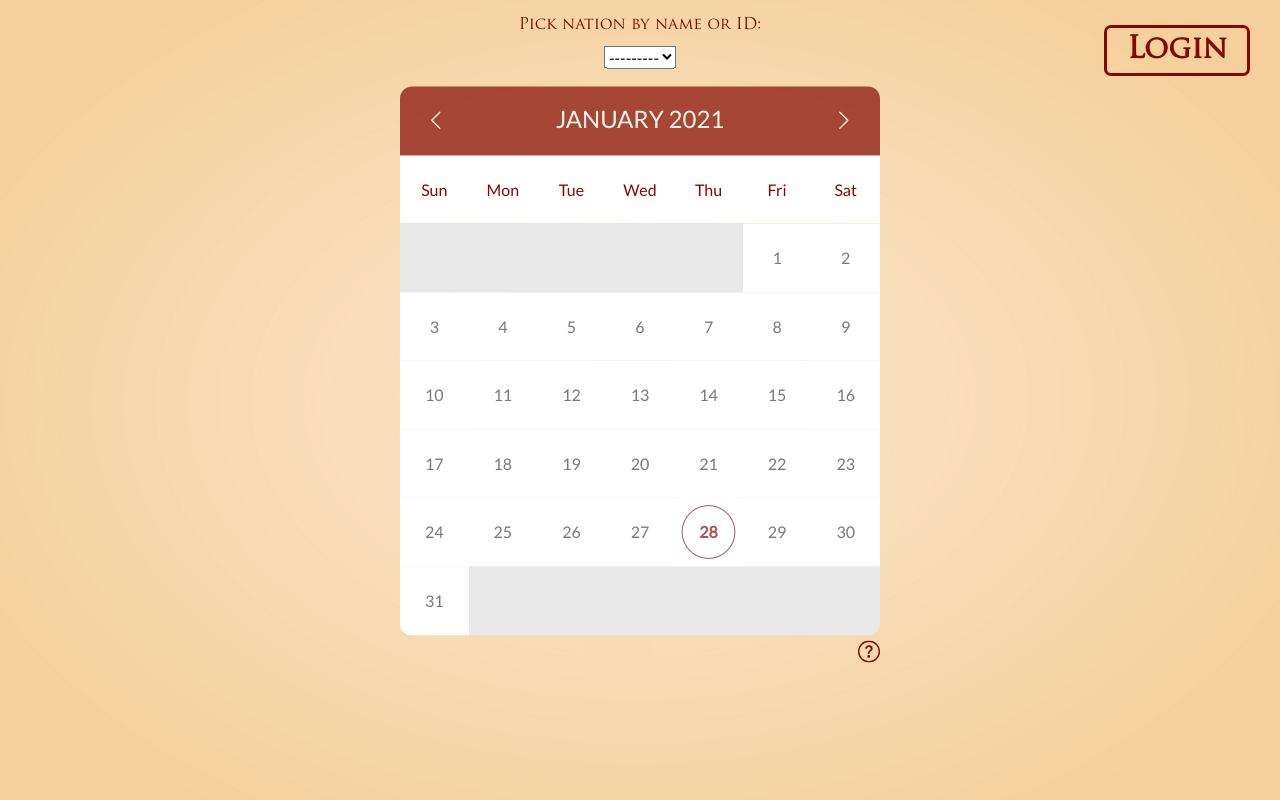
After one commit to MathiasSven/CotL-Project-Django, a Django app: template cotlsite/templates/cotlsite/activity.html in a window 1280 px wide. The commit adds this page. Run offline with Django 3.2, Linux system fonts and the light colour scheme; the template is opened without the code that fills it: values that come from a table or form of the project are taken from there, others are empty; parts of the project's set-up code (start-up, migrations or seed data) failed here and were passed over; some libraries are stand-ins or nearby versions.

Commit message:
added activity functionality among many other things

```diff
--- a/cotlproject/production.py
+++ b/cotlproject/production.py
@@ -45,6 +45,8 @@ AUTHENTICATION_BACKENDS = [
 # Application definition
 
 INSTALLED_APPS = [
+    'dal',
+    'dal_select2',
     'django.contrib.admin',
     'django.contrib.auth',
     'django.contrib.contenttypes',
--- a/cotlproject/settings.py
+++ b/cotlproject/settings.py
@@ -37,6 +37,8 @@ AUTHENTICATION_BACKENDS = [
 # Application definition
 
 INSTALLED_APPS = [
+    'dal',
+    'dal_select2',
     'django.contrib.admin',
     'django.contrib.auth',
     'django.contrib.contenttypes',
--- /dev/null
+++ b/cotlsite/forms.py
@@ -0,0 +1,14 @@
+from django import forms
+from dal import autocomplete
+
+from pnwdata.models import AllianceMember
+
+
+class AllianceMemberForm(forms.ModelForm):
+    class Meta:
+        model = AllianceMember
+        fields = ['nation']
+        widgets = {
+            'nation': autocomplete.ModelSelect2(url='alliance-members-autocomplete',
+                                                attrs={'data-html': True})
+        }
--- /dev/null
+++ b/cotlsite/static/cotlsite/css/activity.css
@@ -0,0 +1,182 @@
+html, body {
+    background-color: #f5f1e9;
+    height: 100%;
+
+    -webkit-touch-callout: none;
+    -webkit-user-select: none;
+    -khtml-user-select: none;
+    -moz-user-select: none;
+    -ms-user-select: none;
+    user-select: none;
+}
+
+#calendar {
+    width: 320px;
+    font-family: 'Lato', sans-serif;
+
+    position: absolute;
+    top: 50%;
+    left: 50%;
+    margin-right: -50%;
+    transform: translate(-50%, -50%)
+}
+
+form {
+    text-align: center;
+
+    margin-bottom: 17px;
+}
+
+form > p, .legend {
+    line-height: 10px;
+    font-family: var(--ff-primary) !important;
+    color: var(--clr-aa-red) !important;
+    text-align: center;
+}
+
+#calendar_weekdays div {
+    display: inline-block;
+    vertical-align: top;
+}
+
+#calendar_content, #calendar_weekdays, #calendar_header {
+    position: relative;
+    width: 320px;
+    overflow: hidden;
+    float: left;
+    z-index: 10;
+}
+
+#calendar_weekdays div, #calendar_content div {
+    width: 40px;
+    height: 40px;
+    overflow: hidden;
+    text-align: center;
+    background-color: #FFFFFF;
+    color: #787878;
+}
+
+#calendar_content {
+    -webkit-border-radius: 0 0 12px 12px;
+    -moz-border-radius: 0 0 12px 12px;
+    border-radius: 0 0 12px 12px;
+}
+
+#calendar_content div {
+    float: left;
+}
+
+#calendar_content div:hover {
+    background-color: #F8F8F8;
+}
+
+#calendar_content div.blank {
+    background-color: #E8E8E8;
+}
+
+#calendar_header {
+    zoom: 1;
+    filter: alpha(opacity=70);
+    opacity: 0.7;
+}
+
+#calendar_content {
+    color: #FFFFFF;
+}
+
+#calendar_header {
+    width: 100%;
+    height: 37px;
+    text-align: center;
+    background-color: #FF6860;
+    padding: 18px 0;
+    -webkit-border-radius: 12px 12px 0 0;
+    -moz-border-radius: 12px 12px 0 0;
+    border-radius: 12px 12px 0 0;
+}
+
+#calendar_header h1 {
+    font-size: 1.5em;
+    color: #FFFFFF;
+    float: left;
+    width: 70%;
+}
+
+i[class^=icon-chevron] {
+    color: #FFFFFF;
+    float: left;
+    width: 15%;
+    border-radius: 50%;
+    margin-top: -20px;
+}
+
+.bi {
+    width: 30%;
+    height: auto;
+}
+
+.today {
+    color: rgba(131, 8, 0, 0.7) !important;
+    font-weight: 900;
+    background: rgb(255, 255, 255);
+    background: radial-gradient(circle, rgba(255, 255, 255, 1) 52%, rgba(131, 8, 0, 0.7) 54%, rgba(255, 255, 255, 1) 56%);
+}
+
+.active_1 {
+    background: rgb(255, 255, 255);
+    background: radial-gradient(circle, rgba(255, 255, 255, 1) 52%, rgba(59, 224, 44, 1) 54%, rgba(255, 255, 255, 1) 56%);
+}
+
+.active_2 {
+    background: rgb(255, 255, 255);
+    background: radial-gradient(circle,
+    rgba(255, 255, 255, 1) 46%, rgba(59, 224, 44, 1) 48%, rgba(255, 255, 255, 1) 50%,
+    rgba(255, 255, 255, 1) 52%, rgba(59, 224, 44, 1) 54%, rgba(255, 255, 255, 1) 56%);
+}
+
+.active_3 {
+    background: rgb(255, 255, 255);
+    background: radial-gradient(circle,
+    rgba(255, 255, 255, 1) 40%, rgba(59, 224, 44, 1) 42%, rgba(255, 255, 255, 1) 44%,
+    rgba(255, 255, 255, 1) 46%, rgba(59, 224, 44, 1) 48%, rgba(255, 255, 255, 1) 50%,
+    rgba(255, 255, 255, 1) 52%, rgba(59, 224, 44, 1) 54%, rgba(255, 255, 255, 1) 56%);
+}
+
+.legend_1, .legend_2, .legend_3 {
+    height: 30px;
+    width: 30px;
+    display: inline-block;
+
+    margin-bottom: -10px;
+}
+
+.bi-question-circle {
+    height: 22px !important;
+    width: 22px !important;
+    color: var(--clr-aa-red);
+    float: right;
+
+    margin-top: 5px
+}
+
+.legend {
+    margin-top: 600px;
+    visibility: hidden;
+}
+
+.legend_1 {
+    background: radial-gradient(circle, rgba(255, 255, 255, 0) 60%, rgba(59, 224, 44, 1) 65%, rgba(255, 255, 255, 0) 70%);
+}
+
+.legend_2 {
+    background: radial-gradient(circle,
+    rgba(255, 255, 255, 0) 50%, rgba(59, 224, 44, 1) 55%, rgba(255, 255, 255, 0) 60%,
+    rgba(255, 255, 255, 0) 60%, rgba(59, 224, 44, 1) 65%, rgba(255, 255, 255, 0) 70%);
+}
+
+.legend_3 {
+    background: radial-gradient(circle,
+    rgba(255, 255, 255, 0) 40%, rgba(59, 224, 44, 1) 45%, rgba(255, 255, 255, 0) 50%,
+    rgba(255, 255, 255, 0) 50%, rgba(59, 224, 44, 1) 55%, rgba(255, 255, 255, 0) 60%,
+    rgba(255, 255, 255, 0) 60%, rgba(59, 224, 44, 1) 65%, rgba(255, 255, 255, 0) 70%);
+}
--- a/cotlsite/static/cotlsite/css/home.css
+++ b/cotlsite/static/cotlsite/css/home.css
@@ -105,7 +105,7 @@ li > a:hover {
 }
 
 #play-button:hover {
-    font-weight: 1000;
+    font-weight: 900;
 }
 
 #pause-button {
@@ -113,7 +113,7 @@ li > a:hover {
 }
 
 #pause-button:hover {
-    font-weight: 1000;
+    font-weight: 900;
 }
 
 footer {
--- a/cotlsite/static/cotlsite/css/layout.css
+++ b/cotlsite/static/cotlsite/css/layout.css
@@ -27,6 +27,8 @@
     --clr-dark: #303030;
     --clr-accent: #16e0bd;
     --clr-aa-red: #830800;
+
+    --crl-aa-beige: #F7DBB2;
 
     --fs-h1: 3 ram;
     --fs-h2: 2.25rem;
@@ -167,3 +169,32 @@ html {
 body {
     background-color: transparent !important;
 }
+
+loader {
+    width: 100%;
+    height: 100%;
+    position: absolute;
+    top: 0;
+    left: 0;
+    background-color: var(--crl-aa-beige);
+    z-index: 999;
+
+    display: flex;
+    align-items: center;
+    justify-content: center;
+}
+
+loader > img {
+    position: absolute;
+    width: 5%;
+
+    z-index: 1000;
+
+    -webkit-animation:loader_rotation 4s linear infinite;
+    -moz-animation:loader_rotation 4s linear infinite;
+    animation: loader_rotation 4s linear infinite;
+}
+
+@-moz-keyframes loader_rotation { 100% { -moz-transform: rotate(360deg); } }
+@-webkit-keyframes loader_rotation { 100% { -webkit-transform: rotate(360deg); } }
+@keyframes loader_rotation { 100% { -webkit-transform: rotate(360deg); transform:rotate(360deg); } }
--- /dev/null
+++ b/cotlsite/static/cotlsite/js/activity.js
@@ -0,0 +1,157 @@
+let nation_chosen
+let activity_array
+
+$(function () {
+    function c() {
+        add_weekdays();
+        let array_days = get_array_days();
+        let r = 0;
+        let u = false;
+        // .empty to remove all child elements of of "calendar_content"
+        calendar_content.empty();
+        while (!u) {
+            // Checks for the first place to put a day on the calendar
+            if (days_of_week[r] === array_days[0].weekday) {
+                u = true
+            } else {
+                calendar_content.append('<div class="blank"></div>');
+                r++
+            }
+        }
+        for (let c = 0; c < 42 - r; c++) {
+            if (c >= array_days.length) {
+                calendar_content.append('<div class="blank"></div>')
+            } else {
+                let v = array_days[c].day;
+                let m = check_if_today(new Date(year, month - 1, v)) ? '<div class="today">' : "<div>";
+                calendar_content.append(m + "" + v + "</div>")
+            }
+        }
+        let y = colors[month - 1];
+        calendar_header.css("background-color", y).find("h1").text(months[month - 1] + " " + year);
+        calendar_weekdays.find("div").css("color", y);
+        // calendar_content.find(".today").css("background-color", y);
+        size_elements()
+    }
+
+    function get_array_days() {
+        let e = [];
+        for (let r = 1; r < days_in_month(year, month) + 1; r++) {
+            e.push({
+                day: r,
+                weekday: days_of_week[day_of_the_week_number(year, month, r)]
+            })
+        }
+        return e
+    }
+
+    function add_weekdays() {
+        calendar_weekdays.empty();
+        for (let e = 0; e < 7; e++) {
+            calendar_weekdays.append("<div>" + days_of_week[e].substring(0, 3) + "</div>")
+        }
+    }
+
+    function size_elements() {
+        let t;
+        let n = $("#calendar").css("width", size + "px");
+        n.find(t = "#calendar_weekdays, #calendar_content").css("width", size + "px").find("div").css({
+            width: size / 7 + "px",
+            height: size / 7 + "px",
+            "line-height": size / 7 + "px"
+        });
+        n.find("#calendar_header").css({
+            height: size * (1 / 7) + "px"
+        }).find('i[class^="icon-chevron"]').css("line-height", size * (1 / 7) + "px")
+    }
+
+    function days_in_month(year, month) {
+        return (new Date(year, month, 0)).getDate()
+    }
+
+    function day_of_the_week_number(year, month, day) {
+        return (new Date(year, month - 1, day)).getDay()
+    }
+
+    function check_if_today(e) {
+        return y(new Date) === y(e)
+    }
+
+    function y(e) {
+        return e.getFullYear() + "/" + (e.getMonth() + 1) + "/" + e.getDate()
+    }
+
+    function get_today_date() {
+        let date = new Date;
+        year = date.getFullYear();
+        month = date.getMonth() + 1
+    }
+
+    let size = 480;
+    let year
+    let month
+    let months = ["JANUARY", "FEBRUARY", "MARCH", "APRIL", "MAY", "JUNE", "JULY", "AUGUST", "SEPTEMBER", "OCTOBER", "NOVEMBER", "DECEMBER"];
+    let days_of_week = ["Sunday", "Monday", "Tuesday", "Wednesday", "Thursday", "Friday", "Saturday"];
+    let colors = ["#830800", "#830800", "#830800", "#830800", "#830800", "#830800", "#830800", "#830800", "#830800", "#830800", "#830800", "#830800"];
+    let calendar_element = $("#calendar");
+    let calendar_header = calendar_element.find("#calendar_header");
+    let calendar_weekdays = calendar_element.find("#calendar_weekdays");
+    let calendar_content = calendar_element.find("#calendar_content");
+    get_today_date();
+    c();
+    calendar_header.find('i[class^="icon-chevron"]').on("click", function () {
+        let e = $(this);
+        let r = function (e) {
+            month = e === "next" ? month + 1 : month - 1;
+            if (month < 1) {
+                month = 12;
+                year--
+            } else if (month > 12) {
+                month = 1;
+                year++
+            }
+            c()
+        };
+        if (e.attr("class").indexOf("left") !== -1) {
+            r("previous")
+        } else {
+            r("next")
+        }
+        if (activity_array !== undefined) {
+            apply_activity_data()
+        }
+    })
+
+    function apply_activity_data() {
+        let active_type
+        if (activity_array[year] !== undefined) {
+            if (activity_array[year][month] !== undefined) {
+                for (const [key, value] of Object.entries(activity_array[year][month])) {
+                    if (value === 1) {active_type = "active_1"} else if (value <= 3) {active_type = "active_2"} else {active_type = "active_3"}
+                    calendar_content.find(`div:contains("${key}")`).toggleClass(active_type);
+                }
+            }
+        }
+    }
+
+    function get_and_apply_activity_data(nationid) {
+        fetch(`/activity/?nationid=${nationid}`, {
+            method: 'GET'
+        })
+            .then(r => r.json())
+            .then(data => {
+                activity_array = data["GET"]["activity"]
+                apply_activity_data()
+            })
+    }
+
+    $('#id_nation').on('select2:select', function (e) {
+        nation_chosen = e.params.data['id']
+        c()
+        get_and_apply_activity_data(nation_chosen);
+    });
+
+    $('.bi-question-circle').on('click', function() {
+        $('.legend').css('visibility', 'visible')
+    })
+})
--- /dev/null
+++ b/cotlsite/templates/cotlsite/activity.html
@@ -0,0 +1,47 @@
+{% extends 'cotlsite/layout.html' %}
+{% load static %}
+
+{% block head %}
+    <link href='https://fonts.googleapis.com/css?family=Lato' rel='stylesheet' type='text/css'>
+    <link rel="stylesheet" href="{% static 'cotlsite/css/activity.css' %}">
+{% endblock %}
+
+{% block body %}
+    <div id="calendar">
+
+        <form action="" name="AllianceMember">
+            <p>Pick nation by name or ID:</p>
+            {{ form.nation }}
+            {{ form.media }}
+        </form>
+
+        <div id="calendar_header"><i class="icon-chevron-left">
+            <svg xmlns="http://www.w3.org/2000/svg" width="16" height="16" fill="currentColor" class="bi bi-chevron-left" viewBox="0 0 16 16">
+                <path fill-rule="evenodd" d="M11.354 1.646a.5.5 0 0 1 0 .708L5.707 8l5.647 5.646a.5.5 0 0 1-.708.708l-6-6a.5.5 0 0 1 0-.708l6-6a.5.5 0 0 1 .708 0z"></path>
+            </svg>
+        </i>
+            <h1></h1><i class="icon-chevron-right">
+                <svg xmlns="http://www.w3.org/2000/svg" width="16" height="16" fill="currentColor" class="bi bi-chevron-right" viewBox="0 0 16 16">
+                    <path fill-rule="evenodd" d="M4.646 1.646a.5.5 0 0 1 .708 0l6 6a.5.5 0 0 1 0 .708l-6 6a.5.5 0 0 1-.708-.708L10.293 8 4.646 2.354a.5.5 0 0 1 0-.708z"></path>
+                </svg>
+            </i></div>
+        <div id="calendar_weekdays"></div>
+        <div id="calendar_content"></div>
+
+        <svg xmlns="http://www.w3.org/2000/svg" width="16" height="16" fill="currentColor" class="bi bi-question-circle" viewBox="0 0 16 16">
+            <path d="M8 15A7 7 0 1 1 8 1a7 7 0 0 1 0 14zm0 1A8 8 0 1 0 8 0a8 8 0 0 0 0 16z"></path>
+            <path d="M5.255 5.786a.237.237 0 0 0 .241.247h.825c.138 0 .248-.113.266-.25.09-.656.54-1.134 1.342-1.134.686 0 1.314.343 1.314 1.168 0 .635-.374.927-.965 1.371-.673.489-1.206 1.06-1.168 1.987l.003.217a.25.25 0 0 0 .25.246h.811a.25.25 0 0 0 .25-.25v-.105c0-.718.273-.927 1.01-1.486.609-.463 1.244-.977 1.244-2.056 0-1.511-1.276-2.241-2.673-2.241-1.267 0-2.655.59-2.75 2.286zm1.557 5.763c0 .533.425.927 1.01.927.609 0 1.028-.394 1.028-.927 0-.552-.42-.94-1.029-.94-.584 0-1.009.388-1.009.94z"></path>
+        </svg>
+
+        <div class="legend">
+            <p><span class="legend_3"></span> - User logged in 4 or more times.</p>
+            <p><span class="legend_2"></span> - User logged twice or thrice.</p>
+            <p><span class="legend_1"></span> - User logged once.</p>
+        </div>
+
+    </div>
+{% endblock %}
+
+{% block footer %}
+    <script type="text/javascript" src="{% static 'cotlsite/js/activity.js' %}"></script>
+{% endblock %}
--- a/cotlsite/templates/cotlsite/layout.html
+++ b/cotlsite/templates/cotlsite/layout.html
@@ -29,10 +29,20 @@
     <script src="https://cdn.jsdelivr.net/npm/bootstrap@4.5.3/dist/js/bootstrap.bundle.min.js" integrity="sha384-ho+j7jyWK8fNQe+A12Hb8AhRq26LrZ/JpcUGGOn+Y7RsweNrtN/tE3MoK7ZeZDyx"
             crossorigin="anonymous"></script>
 
+    <script type="text/javascript" src="{% static 'admin/js/vendor/jquery/jquery.js' %}"></script>
+
     {% block head %}
     {% endblock %}
 </head>
 <body>
+<loader>
+    <img src="{% static 'cotlsite/images/aa-symbol.png' %}" alt="AA Symbol">
+    <script>
+        $(window).on("load", function () {
+            $("loader").fadeOut("slow", "swing");
+        });
+    </script>
+</loader>
 <header>
     {% block header %}
     {% endblock %}
--- a/cotlsite/urls.py
+++ b/cotlsite/urls.py
@@ -1,3 +1,4 @@
+from django.conf.urls import url
 from django.urls import path
 
 from . import views
@@ -5,4 +6,8 @@ from . import views
 urlpatterns = [
     path("", views.home, name="home"),
     path("tools/drop-calculator", views.drop_calculator, name="drop-calculator"),
+    path("tools/drop-calculator", views.drop_calculator, name="drop-calculator"),
+    path("activity/", views.activity, name="activity"),
+
+    path("select2/alliance-members", views.AllianceMemberAutocomplete.as_view(), name="alliance-members-autocomplete"),
 ]
--- a/requirements.txt
+++ b/requirements.txt
@@ -17,3 +17,5 @@ django-celery-beat==2.1.0
 django-celery-results==2.0.0
 gspread~=3.6.0
 oauth2client~=4.1.3
+django-autocomplete-light==3.8.1
+beautifulsoup4~=4.9.3
```
Also changed, not shown: cotlsite/tasks.py (added, +17 -0 lines), cotlsite/views.py (+47 -2 lines), pnwdata/models.py (+45 -5 lines), pnwdata/tasks.py (+42 -5 lines), pnwdata/migrations/0002_auto_20210124_1939.py (added).
